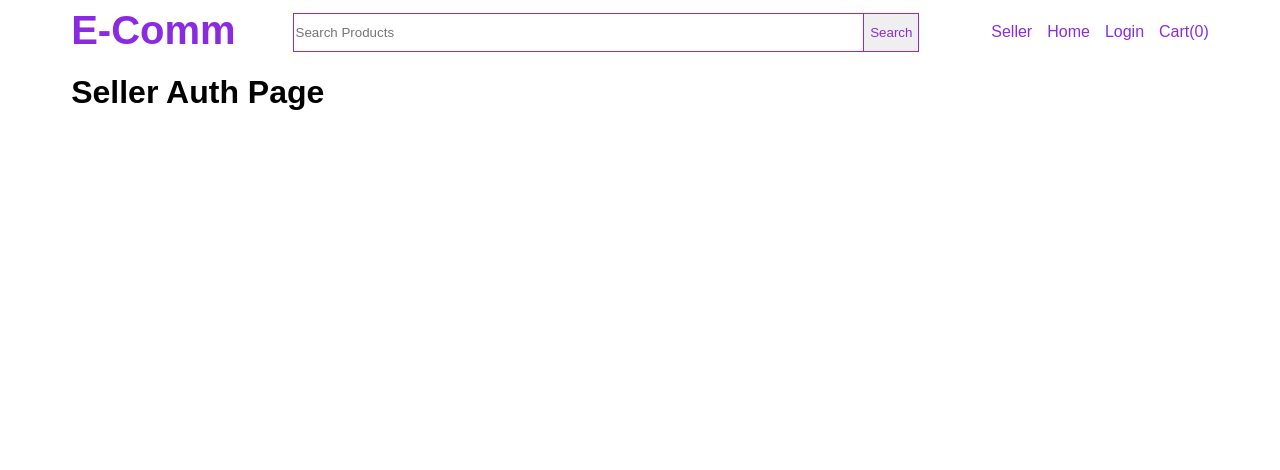
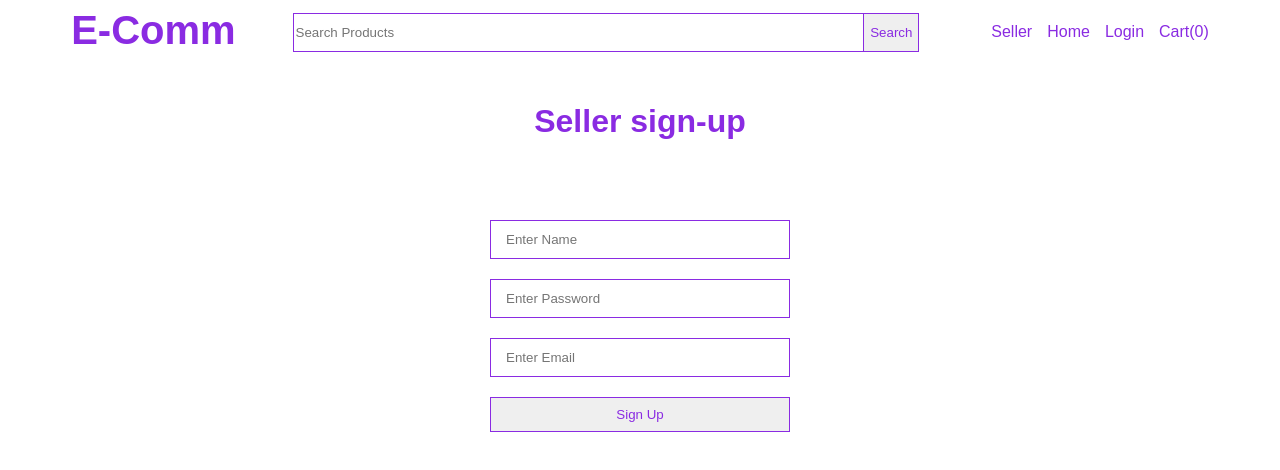
Before and after one commit to anil-sidhu/angular-ecom, an Angular app: page /seller-auth in a window 1280 px wide. Shown: the top 470 px of the page. Built offline with nearby package versions, Linux system fonts and the light colour scheme.

Commit message:
Done with signup form

```diff
--- a/src/app/app.module.ts
+++ b/src/app/app.module.ts
@@ -1,4 +1,5 @@
 import { NgModule } from '@angular/core';
+import { FormsModule } from '@angular/forms';
 import { BrowserModule } from '@angular/platform-browser';
 
 import { AppRoutingModule } from './app-routing.module';
@@ -16,7 +17,8 @@
   ],
   imports: [
     BrowserModule,
-    AppRoutingModule
+    AppRoutingModule,
+    FormsModule
   ],
   providers: [],
   bootstrap: [AppComponent]
--- a/src/app/seller-auth/seller-auth.component.css
+++ b/src/app/seller-auth/seller-auth.component.css
@@ -0,0 +1,8 @@
+.sign-up{
+    text-align: center;
+}
+.sign-up h1{
+    margin-top: 50px;
+    margin-bottom: 80px;
+    color: blueviolet;
+}
--- a/src/app/seller-auth/seller-auth.component.html
+++ b/src/app/seller-auth/seller-auth.component.html
@@ -1 +1,29 @@
-<h1>Seller Auth Page</h1>
+<div class="seller-auth">
+  <div class="sign-up">
+    <h1>Seller sign-up</h1>
+    <form #sellerSignUp="ngForm" (ngSubmit)="signUp(sellerSignUp.value)" class="common-form">
+      <input
+        type="text"
+        class="form-input"
+        placeholder="Enter Name"
+        name="name"
+        ngModel
+      />
+      <input
+        type="password"
+        class="form-input"
+        placeholder="Enter Password"
+        name="password"
+        ngModel
+      />
+      <input
+        type="text"
+        class="form-input"
+        placeholder="Enter Email"
+        name="email"
+        ngModel
+      />
+      <button class="form-button">Sign Up</button>
+    </form>
+  </div>
+</div>
--- a/src/app/seller-auth/seller-auth.component.ts
+++ b/src/app/seller-auth/seller-auth.component.ts
@@ -9,5 +9,8 @@
   constructor() {}
 
   ngOnInit(): void {}
+  signUp(data:object):void{
+    console.warn(data)
+  }
 
 }
--- a/src/styles.css
+++ b/src/styles.css
@@ -5,3 +5,22 @@
   margin-left: 5%;
   margin-right: 5%;
 }
+.common-form {
+  display: flex;
+  flex-direction: column;
+  width: 300px;
+  margin: auto;
+}
+.form-input {
+  height: 35px;
+  margin-bottom: 20px;
+  border: 1px solid blueviolet;
+  padding-left: 15px;
+  color: blueviolet;
+}
+.form-button {
+  height: 35px;
+  border: 1px solid blueviolet;
+  color: blueviolet;
+  cursor: pointer;
+}
```
